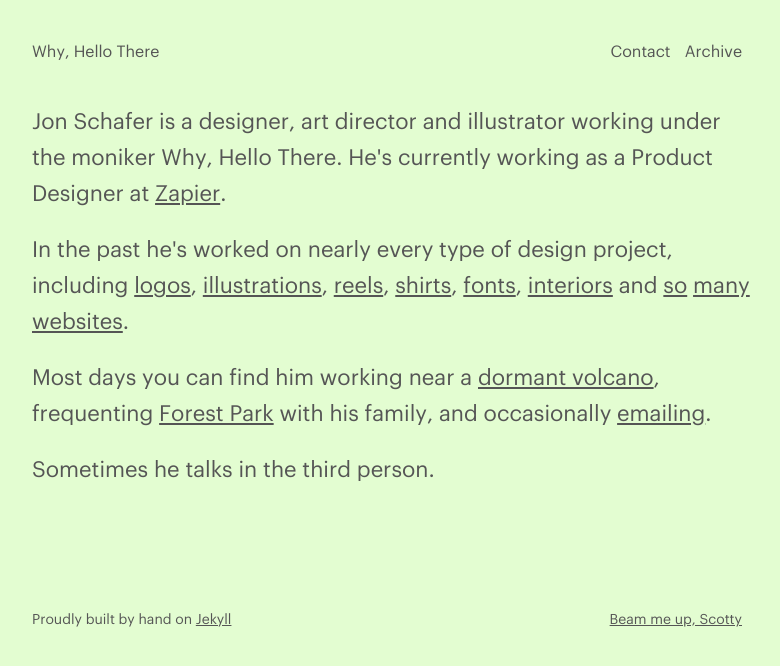
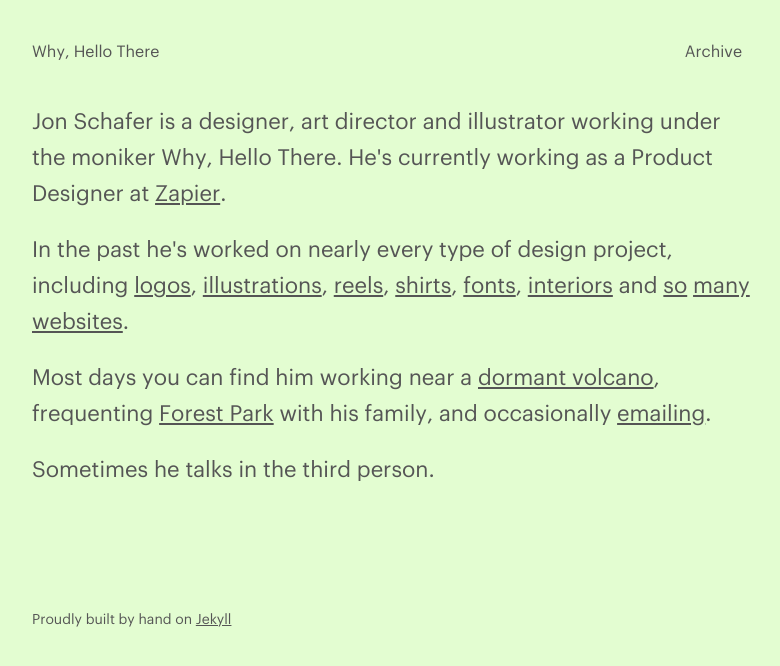
Before and after one commit to jonaschafer/jonaschafer.github.io, a Jekyll site: the page built from index.html, in a window 1280 px wide. Shown: the top 666 px of the page, without its empty margins (248-1028 px from the left). Built offline with Jekyll 4.4.1, drawn with Linux system fonts in a browser that asks for light colours.

Commit message:
removed contact in nav and scotty in footer

```diff
--- a/_includes/footer.html
+++ b/_includes/footer.html
@@ -6,11 +6,11 @@
 			</p>
 		</div>
 
-		<div class="right">
+		<!-- <div class="right">
 			<p class="footer">
 				<a href="#top">Beam me up, Scotty</a>
 			</p>
-		</div>
+		</div> -->
 
 	</div>
 </footer>
--- a/_includes/navigation.html
+++ b/_includes/navigation.html
@@ -6,7 +6,7 @@
 
     <div class="right">
       <!-- <a class="no-underline" href="/work">Work</a> -->
-      <a class="no-underline" href="/contact">Contact</a>
+      <!-- <a class="no-underline" href="/contact">Contact</a> -->
       <a class="no-underline" href="/archive">Archive</a>
     </div>
   </div>
```
